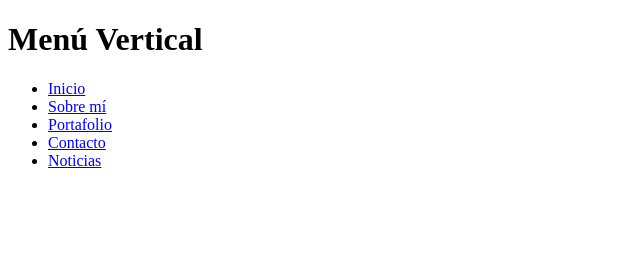
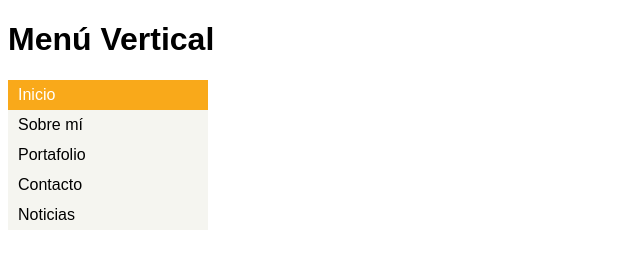
Before and after one commit to rocioqm/menu-vertical, a plain HTML site: page index.html in a window 1280 px wide. Shown: the whole page, without its empty margins (0-640 px from the left). Drawn offline with Linux system fonts and the light colour scheme.

Commit message:
trabajo terminado

```diff
--- a/css/main.css
+++ b/css/main.css
@@ -0,0 +1,49 @@
+body {
+  font-family: sans-serif;
+}
+
+nav {
+  width: 200px;
+}
+
+ul {
+  /*para ver como esta la etiqueta*/
+  /*outline: 1px solid yellow;*/
+  list-style: none;
+  margin: 0;
+  padding: 0;
+  line-height: 30px;
+}
+
+li {
+  background: #f5f5f0;
+}
+
+a{
+  display: block;
+  text-decoration: none;
+  color: black;
+  padding-left: 10px;
+}
+
+ul li:first-child {
+  background:#f9a91a;
+}
+
+ul li:first-child a:hover {
+  color: black;
+}
+
+ul li:first-child a {
+  color: white;
+}
+
+
+a:hover {
+  background: #e0e0d1;
+}
+
+a:active {
+  background: #333;
+  color: white;
+}
--- a/index.html
+++ b/index.html
@@ -3,9 +3,11 @@
 <head>
   <meta charset="UTF-8">
   <title>Menú Vertical</title>
+  <link rel="stylesheet" href="css/main.css">
 </head>
 <body>
   <h1>Menú Vertical</h1>
+  <nav>
     <ul>
       <li><a href="http://laboratoria.la" target="_blank">Inicio</a></li>
       <li><a href="https://www.facebook.com/chio.qm" target="_blank">Sobre mí</a></li>
@@ -13,5 +15,6 @@
       <li><a href="https://peru21.pe/emprendedores/conoce-estudiantes-representaran-peru-competencia-mundial-emprendimiento-social-62512" target="_blank">Contacto</a></li>
       <li><a href="http://www.unmsm.edu.pe/noticias/ver/sanmarquinos-ganaron-hult-prize-peru-y-competiran-en-regionales" target="_blank">Noticias</a></li>
     </ul>
+  </nav>
 </body>
 </html>
```
Also changed, not shown: 1 other file. Lines whose indentation alone changed are shown as unchanged.
